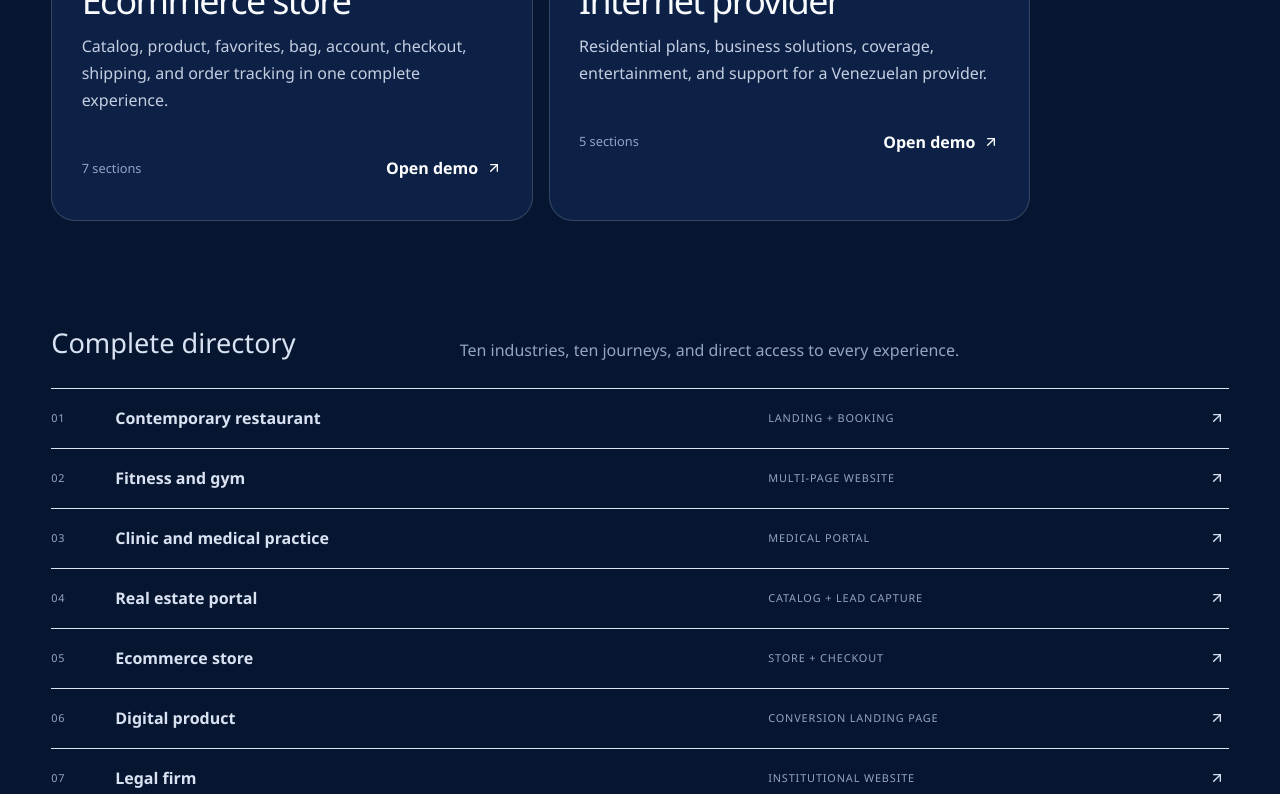
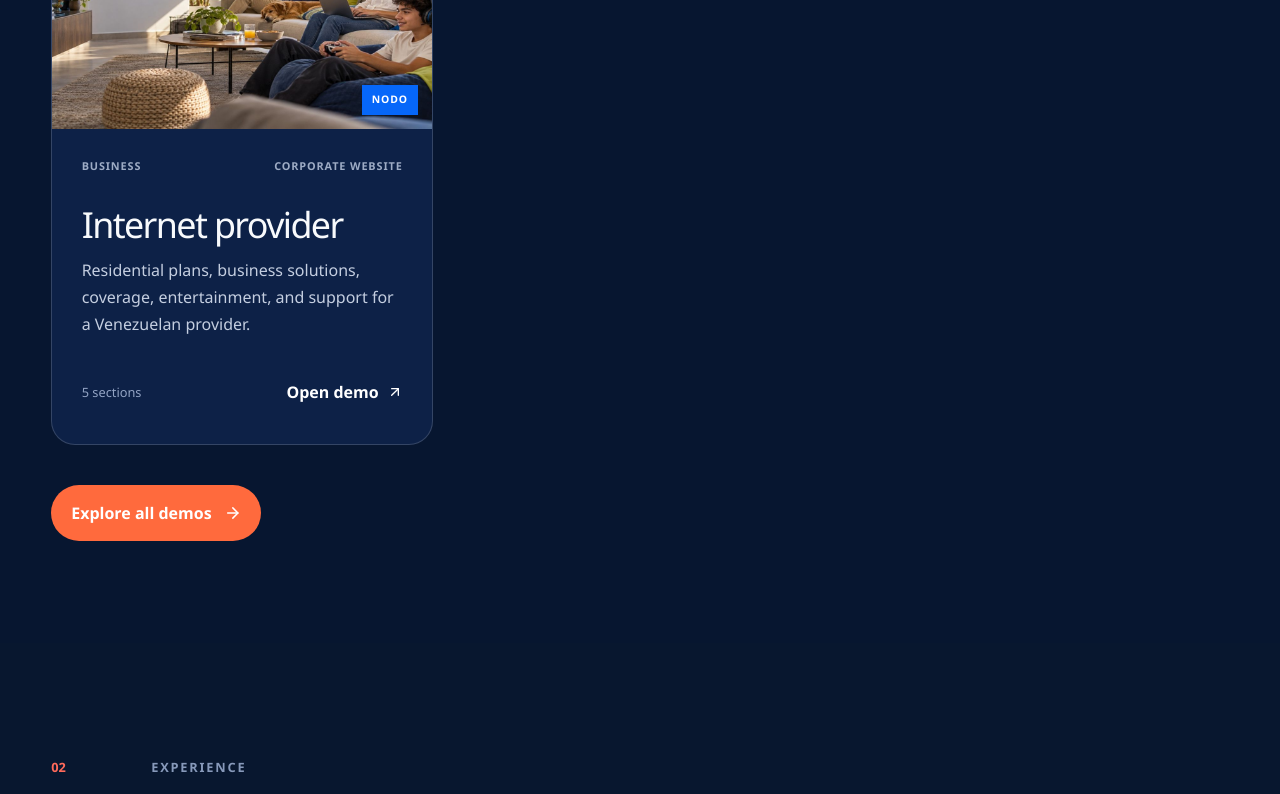
Before and after one commit to JASR2003/SitioWebPersonal-V2, a React (Vite) app: page / in a window 1280 px wide. Shown: the part 6480-7274 px from the top of the page. Built offline with nearby package versions, Linux system fonts and the light colour scheme.

Commit message:
Cards demos cambios

```diff
--- a/src/components/WebDemos.jsx
+++ b/src/components/WebDemos.jsx
@@ -56,27 +56,8 @@ function DemoPreview({ demo, className = '' }) {
   )
 }
 
-function DemoDirectory({ demos, className = '' }) {
-  const { ui } = useDemoContent()
-  return (
-    <div className={className}>
-      <div className="web-demo-directory-heading">
-        <h3>{ui.directory}</h3><p>{ui.directoryDescription}</p>
-      </div>
-      <div className="web-demo-directory-list">
-        {demos.map((demo, index) => (
-          <DemoLink demo={demo} key={demo.id} className="web-demo-directory-link">
-            <span>{String(index + 1).padStart(2, '0')}</span><strong>{demo.title}</strong><small>{demo.format}</small><ArrowUpRight aria-hidden="true" />
-          </DemoLink>
-        ))}
-      </div>
-    </div>
-  )
-}
-
 export function WebDemosV1() {
   const { demos, ui } = useDemoContent()
-  const featured = demos.filter((demo) => demo.featured)
   return (
     <section className="v1-web-demos" id="web-demos" aria-labelledby="v1-web-demos-title">
       <div className="v1-section-shell">
@@ -85,7 +66,7 @@ export function WebDemosV1() {
         </div>
         <CatalogGateway className="v1-demo-gateway" />
         <div className="v1-demo-grid">
-          {featured.map((demo, index) => (
+          {demos.map((demo, index) => (
             <article key={demo.id} className={`v1-demo-card v1-demo-card-${index + 1}`}>
               <DemoPreview demo={demo} />
               <div className="v1-demo-card-copy">
@@ -96,7 +77,6 @@ export function WebDemosV1() {
             </article>
           ))}
         </div>
-        <DemoDirectory demos={demos} className="v1-demo-directory" />
         <CatalogLink className="v1-demo-catalog-cta">{ui.catalog}<ArrowRight aria-hidden="true" /></CatalogLink>
       </div>
     </section>
@@ -105,20 +85,18 @@ export function WebDemosV1() {
 
 export function WebDemosV2() {
   const { demos, ui } = useDemoContent()
-  const featured = demos.filter((demo) => demo.featured).slice(0, 4)
   return (
     <section className="v2-web-demos" id="demos" aria-labelledby="v2-web-demos-title">
       <div className="v2-demo-intro"><p>02 / {ui.eyebrow}</p><h2 id="v2-web-demos-title">{ui.title}</h2><div><p>{ui.intro}</p></div></div>
       <CatalogGateway className="v2-demo-gateway" />
       <div className="v2-demo-editorial-grid">
-        {featured.map((demo, index) => (
-          <article key={demo.id} className={index === 0 ? 'is-lead' : ''}>
+        {demos.map((demo, index) => (
+          <article key={demo.id}>
             <DemoPreview demo={demo} />
             <div><span>{String(index + 1).padStart(2, '0')} / {demo.clientType}</span><h3>{demo.title}</h3><p>{demo.description}</p><DemoLink demo={demo}>{ui.visit}<ArrowUpRight aria-hidden="true" /></DemoLink></div>
           </article>
         ))}
       </div>
-      <DemoDirectory demos={demos} className="v2-demo-directory" />
     </section>
   )
 }
@@ -144,21 +122,17 @@ export function WebDemosV3() {
 
 export function WebDemosV4() {
   const { demos, ui } = useDemoContent()
-  const featured = demos.filter((demo) => demo.featured)
   return (
     <section className="v4-web-demos" id="demos" aria-labelledby="v4-web-demos-title">
       <div className="v4-heading"><span>02</span><div><p>{ui.eyebrow}</p><h2 id="v4-web-demos-title">{ui.title}</h2></div></div>
       <div className="v4-demo-intro"><p>{ui.intro}</p></div>
       <CatalogGateway className="v4-demo-gateway" />
       <div className="v4-demo-bento">
-        {featured.map((demo, index) => (
+        {demos.map((demo, index) => (
           <article key={demo.id} className={`v4-demo-card v4-demo-card-${index + 1}`} style={{ '--demo-accent': demo.accent, '--demo-soft': demo.soft }}>
             <DemoPreview demo={demo} /><div><span>{demo.clientType}</span><h3>{demo.title}</h3><p>{demo.description}</p><DemoLink demo={demo}>{ui.visit}<ArrowUpRight aria-hidden="true" /></DemoLink></div>
           </article>
         ))}
-      </div>
-      <div className="v4-demo-index">
-        {demos.map((demo) => <DemoLink demo={demo} key={demo.id}><span>{demo.brand}</span><small>{demo.format}</small><ArrowUpRight aria-hidden="true" /></DemoLink>)}
       </div>
     </section>
   )
--- a/src/components/web-demos.css
+++ b/src/components/web-demos.css
@@ -36,14 +36,13 @@
 .v1-demo-heading h2 { max-width: 48rem; margin: .65rem 0 0; font-size: clamp(2.6rem, 5vw, 5.5rem); line-height: .92; letter-spacing: -.065em; }
 .v1-demo-heading > div > p { margin: 0; color: #ff8a66; font-size: .72rem; font-weight: 800; letter-spacing: .13em; text-transform: uppercase; }
 .v1-demo-heading > p { margin: 0; color: #b7c4dc; line-height: 1.7; }
-.v1-demo-grid { display: grid; grid-template-columns: repeat(12, minmax(0, 1fr)); gap: 1rem; }
+.v1-demo-grid { display: grid; grid-template-columns: repeat(3, minmax(0, 1fr)); gap: 1rem; align-items: stretch; }
 .v1-demo-gateway { margin-bottom: 1rem; border: .0625rem solid #526ba9; border-radius: 1.5rem; background: linear-gradient(110deg, #152d61, #0d2147); color: white; }
 .v1-demo-gateway > span, .v1-demo-gateway small, .v1-demo-gateway code { color: #9fb0ff; }
 .v1-demo-gateway:hover { border-color: #8aa1ff; background: linear-gradient(110deg, #193675, #102957); }
-.v1-demo-card { grid-column: span 5; min-width: 0; overflow: hidden; border: .0625rem solid rgb(255 255 255 / 16%); border-radius: 1.5rem; background: #0d2147; }
-.v1-demo-card:nth-child(3n + 1) { grid-column: span 7; }
+.v1-demo-card { display: flex; min-width: 0; height: 100%; overflow: hidden; flex-direction: column; border: .0625rem solid rgb(255 255 255 / 16%); border-radius: 1.5rem; background: #0d2147; }
 .v1-demo-card:hover .web-demo-preview img { transform: scale(1.035); filter: saturate(1.08); }
-.v1-demo-card-copy { display: flex; min-height: 18rem; flex-direction: column; padding: clamp(1.25rem, 2.3vw, 2rem); }
+.v1-demo-card-copy { display: flex; min-height: 19rem; flex: 1; flex-direction: column; padding: clamp(1.25rem, 2.3vw, 2rem); }
 .v1-demo-card-copy > div:first-child { display: flex; justify-content: space-between; gap: .75rem; color: #9eacc5; font-size: .68rem; font-weight: 700; letter-spacing: .08em; text-transform: uppercase; }
 .v1-demo-card h3 { margin: 2rem 0 .875rem; font-size: clamp(1.7rem, 2.8vw, 2.6rem); line-height: 1; letter-spacing: -.045em; }
 .v1-demo-card p { margin: 0; color: #c4cee0; line-height: 1.7; }
@@ -67,22 +66,20 @@
 .v2-demo-intro a { display: inline-flex; gap: .5rem; align-items: center; color: inherit; font-weight: 800; text-decoration: none; }
 .v2-demo-intro a { min-height: 2.75rem; }
 .v2-demo-intro svg { width: 1rem; }
-.v2-demo-editorial-grid { display: grid; grid-template-columns: repeat(2, minmax(0, 1fr)); margin-top: 3rem; border-top: .0625rem solid rgb(255 250 240 / 45%); border-left: .0625rem solid rgb(255 250 240 / 45%); }
+.v2-demo-editorial-grid { display: grid; grid-template-columns: repeat(3, minmax(0, 1fr)); gap: 1rem; align-items: stretch; margin-top: 3rem; }
 .v2-demo-gateway { margin-top: 3rem; border: .0625rem solid #17211b; background: #fffaf0; color: #17211b; }
 .v2-demo-gateway > span, .v2-demo-gateway small { color: #e34a2f; }
 .v2-demo-gateway strong { font-family: var(--font-serif); font-weight: 400; }
 .v2-demo-gateway strong, .v2-demo-gateway code, .v2-demo-gateway p, .v2-demo-gateway > svg { color: #17211b; }
 .v2-demo-gateway:hover { background: #17211b; color: #fffaf0; }
 .v2-demo-gateway:hover strong, .v2-demo-gateway:hover code, .v2-demo-gateway:hover p, .v2-demo-gateway:hover > svg { color: #fffaf0; }
-.v2-demo-editorial-grid article { display: grid; grid-template-columns: minmax(10rem, .9fr) minmax(0, 1.1fr); min-width: 0; border-right: .0625rem solid rgb(255 250 240 / 45%); border-bottom: .0625rem solid rgb(255 250 240 / 45%); }
-.v2-demo-editorial-grid article.is-lead { grid-column: 1 / -1; grid-template-columns: 1.2fr .8fr; }
-.v2-demo-editorial-grid .web-demo-preview, .v2-demo-editorial-grid .web-demo-preview img, .v2-demo-editorial-grid .web-demo-generated-preview { height: 100%; min-height: 19rem; }
-.v2-demo-editorial-grid .web-demo-preview img { aspect-ratio: auto; }
-.v2-demo-editorial-grid article > div:last-child { display: flex; min-height: 19rem; flex-direction: column; padding: clamp(1.4rem, 3vw, 2.5rem); }
+.v2-demo-editorial-grid article { display: flex; min-width: 0; height: 100%; overflow: hidden; flex-direction: column; border: .0625rem solid rgb(255 250 240 / 55%); }
+.v2-demo-editorial-grid .web-demo-preview, .v2-demo-editorial-grid .web-demo-preview img, .v2-demo-editorial-grid .web-demo-generated-preview { min-height: 0; }
+.v2-demo-editorial-grid article > div:last-child { display: flex; min-height: 18rem; flex: 1; flex-direction: column; padding: clamp(1.4rem, 2.4vw, 2rem); }
 .v2-demo-editorial-grid article > div:last-child > span { font-size: .68rem; letter-spacing: .1em; text-transform: uppercase; }
-.v2-demo-editorial-grid h3 { margin: auto 0 1rem; font: 400 clamp(2rem, 3.7vw, 4.4rem)/.95 var(--font-serif); letter-spacing: -.04em; }
+.v2-demo-editorial-grid h3 { margin: 2rem 0 1rem; font: 400 clamp(1.8rem, 2.5vw, 3rem)/.95 var(--font-serif); letter-spacing: -.04em; }
 .v2-demo-editorial-grid p { margin: 0; line-height: 1.6; }
-.v2-demo-editorial-grid a { display: inline-flex; gap: .45rem; align-items: center; align-self: flex-start; margin-top: 1.5rem; color: inherit; font-size: .76rem; font-weight: 800; text-decoration: none; text-transform: uppercase; }
+.v2-demo-editorial-grid a { display: inline-flex; gap: .45rem; align-items: center; align-self: flex-start; margin-top: auto; padding-top: 1.5rem; color: inherit; font-size: .76rem; font-weight: 800; text-decoration: none; text-transform: uppercase; }
 .v2-demo-editorial-grid a { min-height: 2.75rem; }
 .v2-demo-editorial-grid a svg { width: 1rem; }
 .v2-demo-directory { margin-top: 4rem; }
@@ -114,19 +111,17 @@
 .v4-demo-intro > p { max-width: 42rem; margin: 0; font-size: 1.05rem; line-height: 1.7; }
 .v4-demo-intro > a { display: inline-flex; gap: .55rem; align-items: center; min-height: 3.25rem; padding: 0 1.1rem; border-radius: 62rem; background: #171329; color: white; font-weight: 800; text-decoration: none; }
 .v4-demo-intro svg { width: 1rem; }
-.v4-demo-bento { display: grid; grid-template-columns: repeat(12, minmax(0, 1fr)); gap: 1rem; }
+.v4-demo-bento { display: grid; grid-template-columns: repeat(3, minmax(0, 1fr)); gap: 1.25rem; align-items: stretch; }
 .v4-demo-gateway { margin-bottom: 1.5rem; border: .1875rem solid #171329; border-radius: 1.75rem; background: #c9ff5a; color: #171329; box-shadow: .625rem .625rem 0 #6c48ff; }
 .v4-demo-gateway > span, .v4-demo-gateway small { color: #6c48ff; }
 .v4-demo-gateway:hover { transform: translate(-.2rem, -.2rem); box-shadow: .825rem .825rem 0 #6c48ff; }
-.v4-demo-card { grid-column: span 4; overflow: hidden; border: .1875rem solid #171329; border-radius: 1.75rem; background: #f5f2ff; box-shadow: .5rem .5rem 0 var(--demo-accent); }
-.v4-demo-card:nth-child(1), .v4-demo-card:nth-child(6) { grid-column: span 7; }
-.v4-demo-card:nth-child(2), .v4-demo-card:nth-child(5) { grid-column: span 5; }
+.v4-demo-card { display: flex; height: 100%; overflow: hidden; flex-direction: column; border: .1875rem solid #171329; border-radius: 1.75rem; background: #f5f2ff; box-shadow: .5rem .5rem 0 var(--demo-accent); }
 .v4-demo-card:hover .web-demo-preview img { transform: scale(1.04); }
-.v4-demo-card > div:last-child { padding: 1.4rem; }
+.v4-demo-card > div:last-child { display: flex; min-height: 17rem; flex: 1; flex-direction: column; padding: 1.4rem; }
 .v4-demo-card > div:last-child > span { color: #6c6679; font-size: .68rem; font-weight: 800; letter-spacing: .08em; text-transform: uppercase; }
 .v4-demo-card h3 { margin: 1.7rem 0 .75rem; font-size: clamp(1.7rem, 3vw, 3rem); line-height: .95; letter-spacing: -.05em; }
 .v4-demo-card p { margin: 0; line-height: 1.6; }
-.v4-demo-card a { display: inline-flex; gap: .5rem; align-items: center; margin-top: 1.5rem; color: inherit; font-weight: 900; text-decoration: none; }
+.v4-demo-card a { display: inline-flex; gap: .5rem; align-items: center; margin-top: auto; padding-top: 1.5rem; color: inherit; font-weight: 900; text-decoration: none; }
 .v4-demo-card a { min-height: 2.75rem; }
 .v4-demo-card a svg { width: 1rem; }
 .v4-demo-index { display: grid; grid-template-columns: repeat(5, 1fr); gap: .625rem; margin-top: 3.5rem; }
@@ -156,9 +151,7 @@
   .v1-demo-heading { grid-template-columns: 4rem 1fr; }
   .v2-demo-intro { grid-template-columns: 7rem 1fr; }
   .v1-demo-heading > p, .v2-demo-intro > div { grid-column: 2; }
-  .v1-demo-card, .v1-demo-card:nth-child(3n + 1), .v4-demo-card, .v4-demo-card:nth-child(1), .v4-demo-card:nth-child(2), .v4-demo-card:nth-child(5), .v4-demo-card:nth-child(6) { grid-column: span 6; }
-  .v2-demo-editorial-grid article, .v2-demo-editorial-grid article.is-lead { grid-template-columns: 1fr; }
-  .v2-demo-editorial-grid .web-demo-preview, .v2-demo-editorial-grid .web-demo-preview img, .v2-demo-editorial-grid .web-demo-generated-preview { min-height: 15rem; height: auto; }
+  .v1-demo-grid, .v2-demo-editorial-grid, .v4-demo-bento { grid-template-columns: repeat(2, minmax(0, 1fr)); }
   .v4-demo-index { grid-template-columns: repeat(2, 1fr); }
 }
 
@@ -176,13 +169,11 @@
   .web-demo-directory-link small { display: none; }
   .v1-web-demos, .v2-web-demos, .v3-web-demos, .v4-web-demos, .v5-web-demos { padding: 4.6875rem 6vw; }
   .v1-demo-heading h2 { font-size: clamp(2.5rem, 13vw, 3.4rem); }
-  .v1-demo-grid, .v4-demo-bento { display: block; }
+  .v1-demo-grid, .v2-demo-editorial-grid, .v4-demo-bento { grid-template-columns: 1fr; }
   .v1-demo-card, .v4-demo-card { margin-top: 1rem; }
   .v1-demo-card-copy { min-height: auto; }
   .v1-demo-card-copy > div:first-child { align-items: flex-start; flex-direction: column; }
   .v1-demo-card-footer { align-items: flex-start; flex-direction: column; }
-  .v2-demo-editorial-grid { grid-template-columns: 1fr; }
-  .v2-demo-editorial-grid article.is-lead { grid-column: auto; }
   .v2-demo-editorial-grid h3 { font-size: 2.5rem; }
   .v3-demo-terminal-head { align-items: flex-start; flex-direction: column; padding-block: 1rem; }
   .v3-demo-terminal-list > div { grid-template-columns: 2rem minmax(0, 1fr) auto; gap: .65rem; padding-inline: 1rem; }
```
